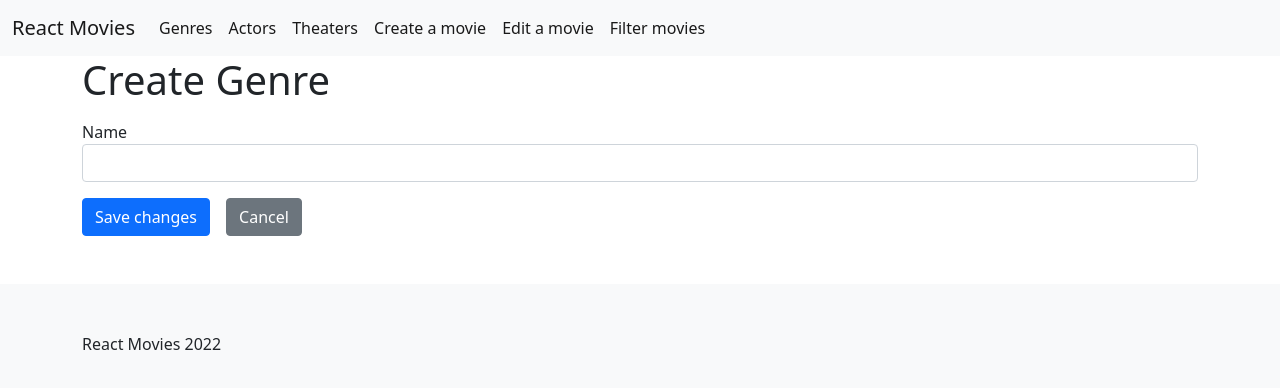
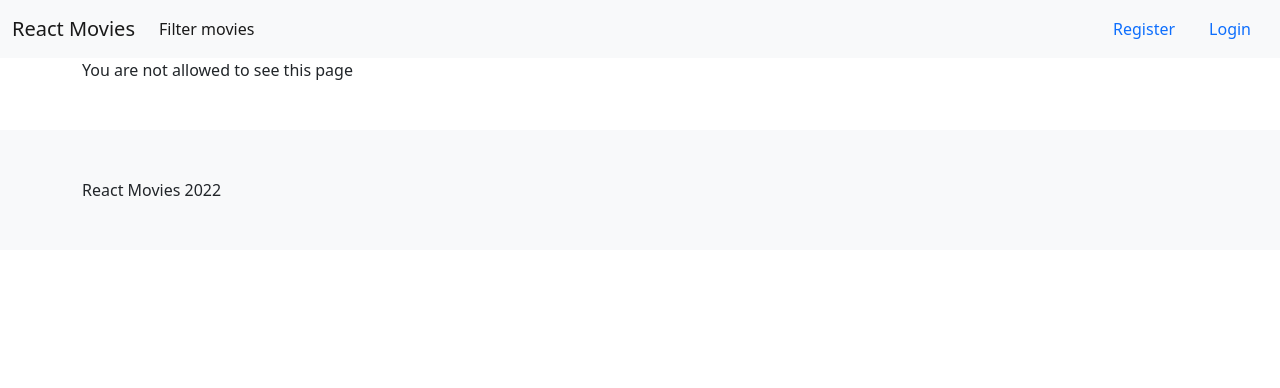
Before and after one commit to fayekifayeko/react_movies, a React (Create React App) app: page /genres/create in a window 1280 px wide. Shown: the top 388 px of the page. Built offline with nearby package versions, Linux system fonts and the light colour scheme.

Commit message:
auth forms

```diff
--- a/src/App.tsx
+++ b/src/App.tsx
@@ -11,9 +11,11 @@ function App() {
   configureValidations();
 
   const [claims, setClaims] = useState<Claim[]>([
-    {name: 'email', value:'fff@hotmail.com'},
-    {name:'role', value: 'admin'}
+    // {name: 'email', value:'fff@hotmail.com'},
+    // {name:'role', value: 'bbb'}
   ]);
+
+  const isAdmin = () => claims.findIndex(item => item.name === 'role' && item.value === 'admin') > -1;
 
   return (
     <BrowserRouter>
@@ -22,7 +24,12 @@ function App() {
    <div className="container">
      <Switch>
      {routes.map(route =>
-      (<Route key={route.path} path={route.path} exact={route.exact}>{<route.component />}</Route>))}
+      (
+      <Route key={route.path} path={route.path} exact={route.exact}>
+        { route.isAdmin && !isAdmin() ? <>You are not allowed to see this page</> :
+        <route.component />}</Route>
+
+      ))}
      </Switch>
     </div>
     <footer className="bd-footer py-5 mt-5 bg-light">
--- /dev/null
+++ b/src/auth/authForm.tsx
@@ -0,0 +1,39 @@
+import { Form, Formik, FormikHelpers } from "formik";
+import { UserCredentials } from "../models";
+import * as Yup from 'yup';
+import { TextField } from "../forms";
+import { Button } from "../shared";
+import { Link } from "react-router-dom";
+
+export default function AuthForm(props: AuthFormProps) {
+    return(
+        <>
+        <Formik initialValues={props.model}
+        onSubmit={props.onSubmit}
+        validationSchema={Yup.object(
+            {
+                email: Yup.string().required('This field is required').email('You have to enter a valid email'),
+                password: Yup.string().required('This field is required'),
+
+            }
+        )}
+        >
+            {(formikProps) => (
+                 <Form>
+                 <TextField fieldLabel="Email" fieldName="email" />
+                 <TextField fieldLabel="Password" fieldName="password" type='password' />
+
+
+                  <Button disabled={formikProps.isSubmitting} type="submit">Send</Button>
+                  <Link className="btn btn-secondary" to="/">Cancel</Link>
+              </Form>
+            )}
+        </Formik>
+        </>
+    );
+}
+
+interface AuthFormProps {
+    model: UserCredentials,
+    onSubmit(values: UserCredentials, helpers: FormikHelpers<UserCredentials>): void;
+}
--- a/src/auth/index.ts
+++ b/src/auth/index.ts
@@ -1 +1,4 @@
 export {default as Authorized} from './authorized';
+export {default as AuthForm} from './authForm';
+export {default as Register} from './register';
+export {default as Login} from './login';
--- /dev/null
+++ b/src/auth/login.tsx
@@ -0,0 +1,33 @@
+import axios from "axios";
+import { useState } from "react";
+import { AuthForm } from ".";
+import { accountsApiUrl } from "../endpoints";
+import { AuthResp, UserCredentials } from "../models";
+import { DisplayErrors } from "../shared";
+
+export default function Login() {
+
+    const [errors, setErrors] = useState<string[]>([]);
+
+    async function  login(value: UserCredentials) {
+        try {
+            setErrors([]);
+            const resp = await axios.post<AuthResp>(`${accountsApiUrl}/login`, value);
+            console.log(resp);
+
+        }catch(err) {
+            setErrors(err.response.data);
+        }
+    }
+
+    return (
+        <>
+        <h3>Login</h3>
+        <DisplayErrors errors={errors} />
+        <AuthForm
+        model={{email: '', password: ''}}
+         onSubmit={async (value) =>  await login(value)}
+            />
+        </>
+    );
+}
--- /dev/null
+++ b/src/auth/register.tsx
@@ -0,0 +1,33 @@
+import axios from "axios";
+import { useState } from "react";
+import { AuthForm } from ".";
+import { accountsApiUrl } from "../endpoints";
+import { AuthResp, UserCredentials } from "../models";
+import { DisplayErrors } from "../shared";
+
+export default function Register() {
+
+    const [errors, setErrors] = useState<string[]>([]);
+
+    async function  register(value: UserCredentials) {
+        try {
+            setErrors([]);
+            const resp = await axios.post<AuthResp>(`${accountsApiUrl}/create`, value);
+            console.log(resp);
+
+        }catch(err) {
+            setErrors(err.response.data);
+        }
+    }
+
+    return (
+        <>
+        <h3>Register</h3>
+        <DisplayErrors errors={errors} />
+        <AuthForm
+        model={{email: '', password: ''}}
+         onSubmit={async (value) =>  await register(value)}
+            />
+        </>
+    );
+}
--- a/src/endpoints.ts
+++ b/src/endpoints.ts
@@ -4,3 +4,4 @@ export const genresApiUrl = `${apiUrl}/genres`;
 export const actorsApiUrl = `${apiUrl}/actors`;
 export const theatersApiUrl = `${apiUrl}/theaters`;
 export const moviesApiUrl = `${apiUrl}/movies`;
+export const accountsApiUrl = `${apiUrl}/accounts`;
--- a/src/forms/textField.tsx
+++ b/src/forms/textField.tsx
@@ -3,15 +3,20 @@ import { ErrorMessage, Field } from "formik";
 interface TextFieldProps{
 fieldName: string;
 fieldLabel: string;
+type: 'text' | 'password'
 }
 
 export default function TextField(props: TextFieldProps) {
     return (
         <div className="mb-3">
         <label htmlFor={props.fieldName}>{props.fieldLabel}</label>
-        <Field name={props.fieldName} className="form-control" />
+        <Field name={props.fieldName} className="form-control" type={props.type}/>
         <ErrorMessage name={props.fieldName}>{msg => <div className="text-danger">{msg}</div>}</ErrorMessage>
         </div>
 
     );
 }
+
+TextField.defaultProps = {
+    type: 'text'
+}
--- /dev/null
+++ b/src/models/authResp.ts
@@ -0,0 +1,4 @@
+export interface AuthResp {
+    token: string,
+    expiration: Date
+}
--- a/src/models/index.ts
+++ b/src/models/index.ts
@@ -11,3 +11,5 @@ export * from './movieForm';
 export * from './multiSelectedItem';
 export * from './actorTypeAhead';
 export * from './claim';
+export * from './authResp';
+export * from './userCredentials';
--- /dev/null
+++ b/src/models/userCredentials.ts
@@ -0,0 +1,4 @@
+export interface UserCredentials {
+    email: string,
+    password: string
+}
--- a/src/shared/navBar.tsx
+++ b/src/shared/navBar.tsx
@@ -1,4 +1,4 @@
-import { NavLink } from "react-router-dom";
+import { Link, NavLink } from "react-router-dom";
 import { Authorized } from "../auth";
 
 export default function NavBar () {
@@ -34,6 +34,18 @@ export default function NavBar () {
           <NavLink className="nav-link active" aria-current="page" to="/movies/filter">Filter movies</NavLink>
         </li>
       </ul>
+      <div className="d-flex">
+          <Authorized
+          authorized={<></>}
+          nonAuthorized={
+            <>
+            <Link className="btn btn-link nav-link" to={'/register'}>Register</Link>
+            <Link className="btn btn-link nav-link" to={'/login'}>Login</Link>
+            </>
+          }
+
+          />
+        </div>
     </div>
   </div>
 </nav>
```
Also changed, not shown: src/routes.ts (+17 -12 lines).
